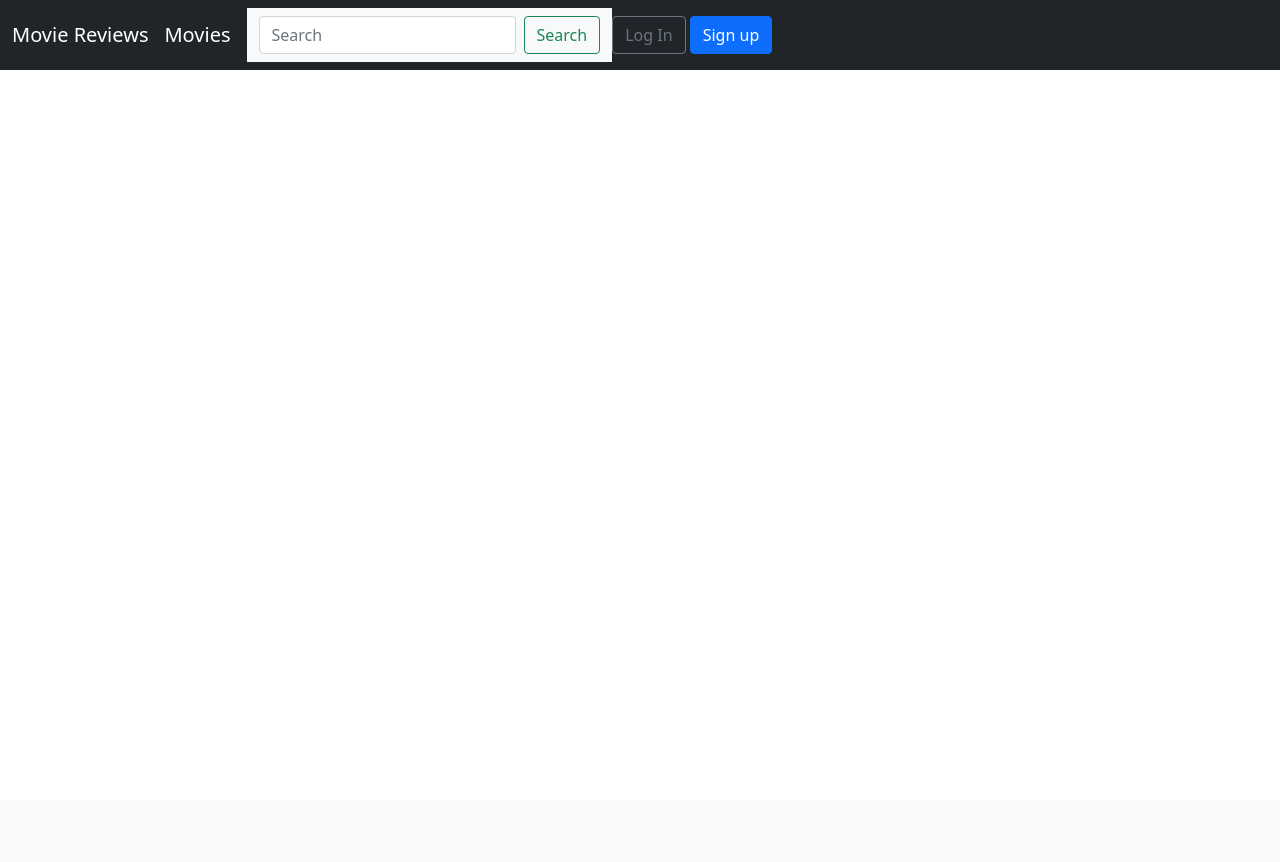
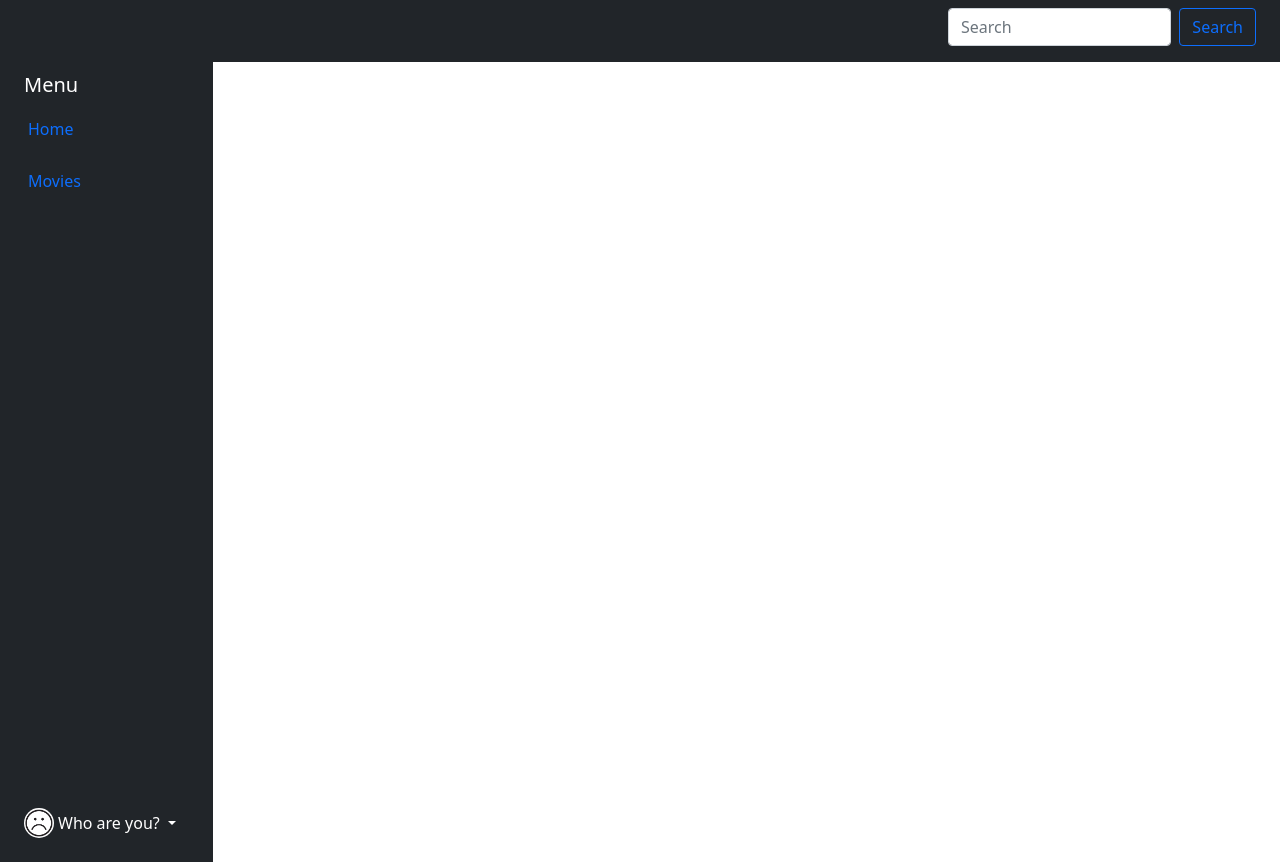
Before and after one commit to rachel-ring/CA1-IndividualSubmission, a Django app: template templates/movies/movie_list.html in a window 1280 px wide. Before the commit the page ends 70 px from the top, so only its background shows below. Run offline with Django 3.2, Linux system fonts and the light colour scheme; the template is opened without the code that fills it, so the values that code supplies are empty.

Commit message:
Changes for individual submission

```diff
--- a/movie/urls.py
+++ b/movie/urls.py
@@ -1,5 +1,9 @@
 from django.urls import path
-from .views import MovieListView, MovieDetailView, SearchResultsListView
+from .views import(
+    MovieListView,
+    MovieDetailView,
+    SearchResultsListView,
+    )
 
 urlpatterns = [
     path('', MovieListView.as_view(), name='movie_list'),
--- a/movie/views.py
+++ b/movie/views.py
@@ -1,5 +1,8 @@
 from django.views.generic import ListView, DetailView
+from django.views.generic.edit import UpdateView, DeleteView
 from .models import Movie
+# from .forms import CommentForm
+# from django.shortcuts import render, get_object_or_404
 from django.db.models import Q
 
 class MovieListView(ListView):
@@ -9,6 +12,7 @@ class MovieListView(ListView):
 class MovieDetailView(DetailView):
     model = Movie
     template_name = 'movies/movie_detail.html'
+    new_comment = None
 
 
 class SearchResultsListView(ListView):
--- /dev/null
+++ b/static/css/main.css
@@ -0,0 +1,3 @@
+.movie_detail_image{
+   width:75%;
+}
--- a/templates/base.html
+++ b/templates/base.html
@@ -1,5 +1,5 @@
+<!doctype html>
 {% load static %}
-<!doctype html>
 <html lang="en">
   <head>
     <!-- Required meta tags -->
@@ -8,54 +8,75 @@
 
     <!-- Bootstrap CSS -->
     <link href="https://cdn.jsdelivr.net/npm/bootstrap@5.0.2/dist/css/bootstrap.min.css" rel="stylesheet" integrity="sha384-EVSTQN3/azprG1Anm3QDgpJLIm9Nao0Yz1ztcQTwFspd3yD65VohhpuuCOmLASjC" crossorigin="anonymous">
-
+    <link href="{% static 'css/main.css' %}" rel="stylesheet">
+    <title>My base template</title>
   </head>
   <body>
-
     <nav class="navbar navbar-expand-lg navbar-dark bg-dark">
       <div class="container-fluid">
-        <a class="navbar-brand" href="{% url 'home' %}">Movie Reviews</a>
-		<a class="navbar-brand" href="{% url 'movie_list' %}">Movies</a>
-
-        <button class="navbar-toggler" type="button" data-bs-toggle="collapse" data-bs-target="#navbarSupportedContent" aria-controls="navbarSupportedContent" aria-expanded="false" aria-label="Toggle navigation">
-          <span class="navbar-toggler-icon"></span>
-        </button>
-        <nav class="navbar navbar-light bg-light">
+        <!-- <nav class="navbar navbar-light bg-light"> -->
           <div class="container-fluid">
-            <form class="d-flex" action="{% url 'search_results' %}" method ="get">
+            <form class="d-flex pb-2 w-25 float-end" action="{% url 'search_results' %}" method ="get">
               <input name = "q" class="form-control me-2" type="search" placeholder="Search" aria-label="Search">
-              <button class="btn btn-outline-success" type="submit">Search</button>
+              <button class="btn btn-outline-primary" type="submit">Search</button>
             </form>
           </div>
+        <!-- </nav> -->
+      </div>
     </nav>
-        <div class="collapse navbar-collapse" id="navbarSupportedContent">
+  <div class="container-fluid">
+    <div class="row flex-nowrap">
+        <div class="col-auto col-md-3 col-xl-2 px-sm-2 px-0 bg-dark">
+            <div class="d-flex flex-column align-items-center align-items-sm-start px-3 pt-2 text-white min-vh-100">
+                    <span class="fs-5 d-none d-sm-inline">Menu</span>
+                <ul class="nav nav-pills flex-column mb-sm-auto mb-0 align-items-center align-items-sm-start" id="menu">
+                    <li class="nav-item">
+                        <a href="{% url 'home' %}" class="nav-link align-middle px-0">
+                            <i class="fs-4 bi-house"></i> <span class="ms-1 d-none d-sm-inline">Home</span>
+                        </a>
+                    </li>
+                    <li class="nav-item">
+                      <a href="{% url 'movie_list' %}" class="nav-link align-middle px-0">
+                          <i class="fs-4 bi-house"></i> <span class="ms-1 d-none d-sm-inline">Movies</span>
+                      </a>
+                  </li>
+                </ul>
+                <hr>
                 {% if user.is_authenticated %}
-          <ul class="nav navbar-nav ms-auto">
-            <li class="nav-item dropdown">
-                <a href="#" class="nav-link dropdown-toggle" data-bs-toggle="dropdown">{{user.username}}</a>
-                <div class="dropdown-menu dropdown-menu-end">
-                  <a href="{% url 'show_profile' user.profile.pk %}" class="dropdown-item">View Profile</a>
-                  <a href="{% url 'edit_profile' user.profile.pk %}" class="dropdown-item">Edit Profile</a>
-                    <a href="{% url 'password_change'%}" class="dropdown-item">Change Password</a>
-                    <a href="{% url 'logout' %}" class="dropdown-item">Logout</a>
-                </div>
+                <div class="dropdown pb-4">
+                    <a href="#" class="d-flex align-items-center text-white text-decoration-none dropdown-toggle" id="dropdownUser1" data-bs-toggle="dropdown" aria-expanded="false">
+                        <img src="{% static 'images/profile.jfif' %}" alt="hugenerd" width="30" height="30" class="rounded-circle">
+                        <span class="d-none d-sm-inline mx-1">{{user.username}}</span>
+                    </a>
+                    <ul class="dropdown-menu dropdown-menu-dark text-small shadow">
+                        <li><a class="dropdown-item" href="{% url 'show_profile' user.profile.pk %}">View Profile</a></li>
+                        <li><a class="dropdown-item" href="{% url 'edit_profile' user.profile.pk %}">Edit Profile</a></li>
+                        <li><a class="dropdown-item" href="{% url 'password_change'%}">Password Change</a></li>
+                        <li>
+                            <hr class="dropdown-divider">
                         </li>
+                        <li><a class="dropdown-item" href="{% url 'logout' %}">Sign out</a></li>
                     </ul>
                 </div>
                 {% else %}
-        <form class="form-inline ml-5 p">
-          <a href="{% url 'login' %}" class="btn btn-outline-secondary">
-          Log In</a>
-          <a href="{% url 'signup' %}" class="btn btn-primary ml-2">
-          Sign up</a>
-        </form>
+                <div class="dropdown pb-4">
+                  <a href="#" class="d-flex align-items-center text-white text-decoration-none dropdown-toggle" id="dropdownUser1" data-bs-toggle="dropdown" aria-expanded="false">
+                      <img src="{% static 'images/noProfile.png' %}" width="30" height="30" class="rounded-circle">
+                      <span class="d-none d-sm-inline mx-1">Who are you?</span>
+                  </a>
+                  <ul class="dropdown-menu dropdown-menu-dark text-small shadow">
+                      <li><a class="dropdown-item" href="{% url 'signup' %}">Sign up</a></li>
+                      <li><a class="dropdown-item" href="{% url 'login' %}">Log In</a></li>
+                  </ul>
+              </div>
                 {% endif %}
             </div>
-    </nav>
-
-  <div class="container">
+        </div>
+        <div class="col py-3">
           {% block content %}
           {% endblock content %}
+        </div>
+    </div>
   </div>
   <script src="https://cdn.jsdelivr.net/npm/@popperjs/core@2.9.2/dist/umd/popper.min.js" integrity="sha384-IQsoLXl5PILFhosVNubq5LC7Qb9DXgDA9i+tQ8Zj3iwWAwPtgFTxbJ8NT4GN1R8p" crossorigin="anonymous"></script>
     <script src="https://cdn.jsdelivr.net/npm/bootstrap@5.0.2/dist/js/bootstrap.min.js" integrity="sha384-cVKIPhGWiC2Al4u+LWgxfKTRIcfu0JTxR+EQDz/bgldoEyl4H0zUF0QKbrJ0EcQF" crossorigin="anonymous"></script>
--- a/templates/movies/movie_list.html
+++ b/templates/movies/movie_list.html
@@ -4,6 +4,7 @@
  {% for movie in object_list %}
  <div>
  <h2><a href="{{ movie.get_absolute_url }}">{{ movie.title }}</a></h2>
+ <p>Number of reviews: {{ movie.comments.count }}</p>
  </div>
  {% endfor %}
 {% endblock content %}
--- a/templates/registration/edit_profile.html
+++ b/templates/registration/edit_profile.html
@@ -1,3 +1,4 @@
+<!DOCTYPE html>
 {% extends 'base.html' %}
 {% block title %}Edit Profile{% endblock title %}
 {% block content %}
--- a/templates/registration/user_profile.html
+++ b/templates/registration/user_profile.html
@@ -1,3 +1,4 @@
+<!DOCTYPE html>
 {% extends 'base.html' %}
 {% block title %}User Profile{% endblock title %}
 {% block content %}
```
Also changed, not shown: accounts/models.py (+12 -1 lines), movie/admin.py (+7 -1 lines), movie/forms.py (added, +7 -0 lines), movie/models.py (+18 -16 lines), templates/movies/movie_detail.html (+33 -8 lines), accounts/migrations/0001_initial.py, db.sqlite3, movie/migrations/0001_initial.py, movie/migrations/0002_movie_cover.py (deleted), static/images/noCover.png (added), static/images/noProfile.png (added), static/images/profile.jfif (added). Lines whose indentation alone changed are shown as unchanged.
